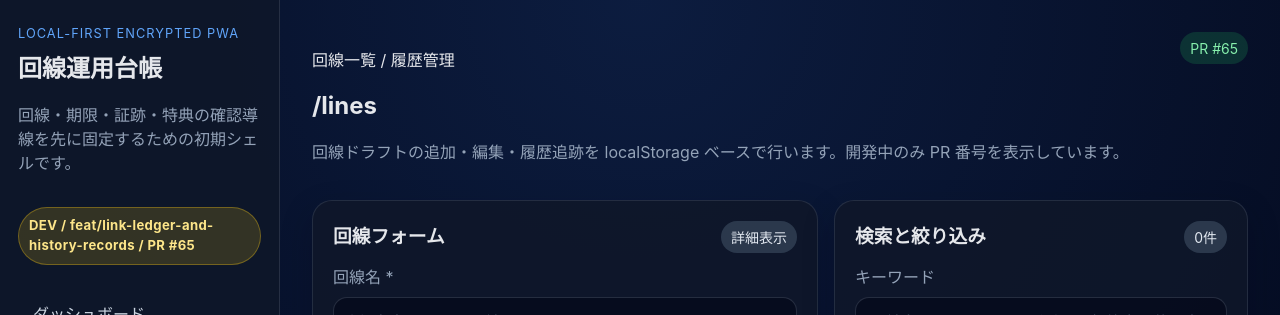
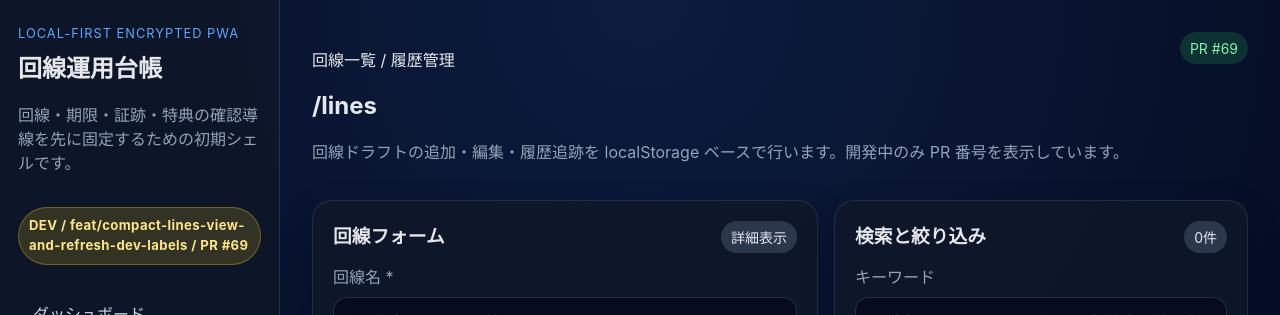
Before and after one commit to Driedsandwich/line-ops-ledger, a React (Vite) app: page /lines in a window 1280 px wide. Shown: the top 315 px of the page. Built offline with nearby package versions, Linux system fonts and the light colour scheme.

Commit message:
chore: refresh stale dev progress label (#69)
* chore: refresh stale dev progress label

* fix: restore sidebar navigation and refresh dev label

* fix: refresh lines page dev label

```diff
--- a/src/App.tsx
+++ b/src/App.tsx
@@ -6,7 +6,7 @@ const navItems = [
   { to: '/settings', label: '設定' },
 ];
 
-const devProgressLabel = 'DEV / feat/link-ledger-and-history-records / PR #65';
+const devProgressLabel = 'DEV / feat/compact-lines-view-and-refresh-dev-labels / PR #69';
 
 export function AppLayout(): JSX.Element {
   return (
--- a/src/pages/LinesPage.tsx
+++ b/src/pages/LinesPage.tsx
@@ -601,7 +601,7 @@ export function LinesPage(): JSX.Element {
   const notificationSettings = loadNotificationSettings();
   const notificationReasonFromQuery = getNotificationReasonLabelFromParam(searchParams.get('notificationReason'));
   const notificationTargetOnlyFromQuery = getNotificationTargetOnlyFromParam(searchParams.get('notificationTargetOnly'));
-  const devPullRequestLabel = import.meta.env.DEV ? 'PR #65' : null;
+  const devPullRequestLabel = import.meta.env.DEV ? 'PR #69' : null;
   const today = new Date();
 
   function resetMessages(): void {
```
